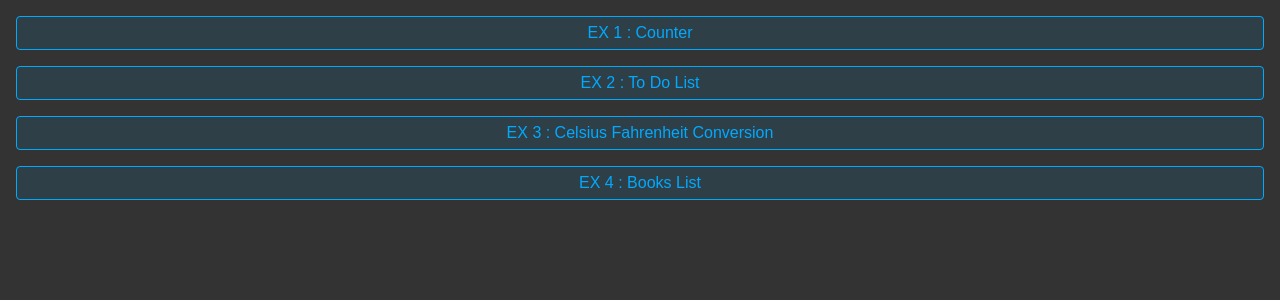
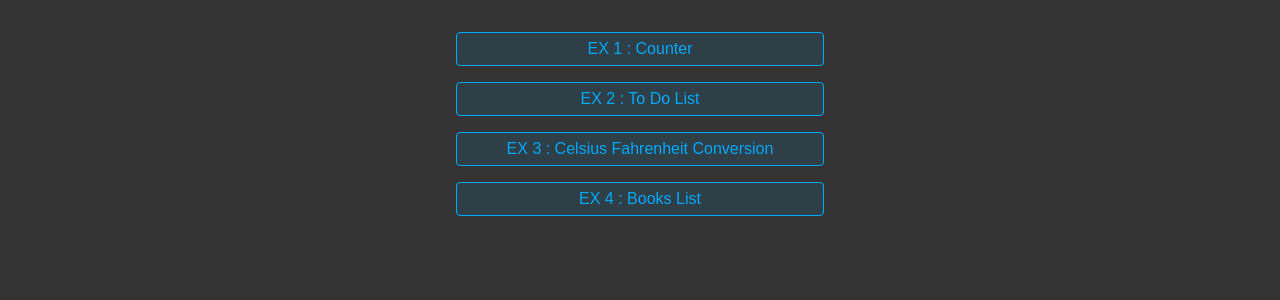
Before and after one commit to ToineF/portefolio-ex-react, a React (Vite) app: page / in a window 1280 px wide. Shown: the top 300 px of the page. Built offline with nearby package versions, Linux system fonts and the light colour scheme.

Commit message:
improved css flex

```diff
--- a/src/App.jsx
+++ b/src/App.jsx
@@ -17,8 +17,8 @@ export default function App() {
         <Route path="/ex1" element={<App1/>}/>
         <Route path="/ex2" element={<App2/>}/>
         <Route path="/ex3" element={<App3/>}/>
-        <Route path="/ex4" element={<App4/>}/>
       </Route>
+      <Route path="/ex4" element={<App4/>}/>
       <Route path="*" element={<AppError/>} />
     </Routes>
     </>
--- a/src/Apps/App1.jsx
+++ b/src/Apps/App1.jsx
@@ -5,7 +5,7 @@ export default function App1() {
   const [number, setNumber] = useState(0)
 
   return (
-    <div className="form-row">
+    <>
       <div>
         <p>{number}</p>
         <button className="btn" onClick={()=>{
@@ -15,6 +15,6 @@ export default function App1() {
           setNumber((n)=>n+1)
         }}>+</button>
       </div>
-    </div>
+    </>
   )
 }
--- a/src/Apps/App2.jsx
+++ b/src/Apps/App2.jsx
@@ -20,10 +20,10 @@ export default function App2() {
 },[])
 
   return (
-    <div className="form-row">
+    <>
       <AddItemMenu todos={todos} setTodos={setTodos}/>
       <h1 className="header0">Todo List</h1>
       <ToDoList todos={todos} setTodos={setTodos}/>
-    </div>
+    </>
   )
 }
--- a/src/Apps/App3.jsx
+++ b/src/Apps/App3.jsx
@@ -17,7 +17,7 @@ export default function App3() {
 
 
   return (
-    <div className="form-row">
+    <>
       <InputForm inputText={"Temperature (Celsius)"} displayValue={celsiusInput} formSubmit={formSubmit} onValueChange={(e) => {
       setCelsiusInput(e.target.value)
       setfahrenheitInput((isNaN(e.target.value) || e.target.value === "")?(e.target.value):(e.target.value*1.8 + 32))}}/>
@@ -25,6 +25,6 @@ export default function App3() {
       setCelsiusInput((isNaN(e.target.value) || e.target.value === "")?(e.target.value):((e.target.value- 32)/1.8 ))
       setfahrenheitInput(e.target.value)}}/>
       <p>{sentence}</p>
-    </div>
+    </>
   )
 }
--- a/src/Apps/App4.jsx
+++ b/src/Apps/App4.jsx
@@ -1,6 +1,7 @@
 import "../styles.css"
 import { useEffect, useState } from "react";
 import BookCard from "../Components/App4/BookCard";
+import NavBar from "../Components/NavBar";
 
 export default function App4() {
   const [books, setBooks] = useState([])
@@ -21,11 +22,18 @@ useEffect(() => {
   return (
     <div className="form-row mw-auto">
       <h1 className="font-bold">Book List:</h1>
+      {/* <div className="flex wrapper flex-row gap-2">
+        <button className="btn">
+          A-Z</button>
+        <button className="btn">
+          Z-A</button>
+      </div> */}
       <div className="grid cards-container gap-4">
         {(isFetching)?(<div>Fetching Data...</div>):(
           books.map(book => <BookCard book={book}></BookCard>
           ))}
       </div>
+      <NavBar/>
     </div>
   )
 }
--- a/src/Apps/AppError.jsx
+++ b/src/Apps/AppError.jsx
@@ -4,7 +4,7 @@ import NavBar from "../Components/NavBar"
 export default function AppError() {
 
   return (
-    <div className="form-row">
+    <div className="form-row wrapper">
       <h2>Error 404</h2>
       <p>Page not found
         <br></br>
--- a/src/Apps/AppHome.jsx
+++ b/src/Apps/AppHome.jsx
@@ -4,7 +4,7 @@ import MenuButton from "../Components/MenuButton"
 export default function AppHome() {
   return (
     <>
-    <div className="form-row">
+    <div className="form-row wrapper">
       <MenuButton name="EX 1 : Counter" link="/ex1"/>
       <MenuButton name="EX 2 : To Do List" link="/ex2"/>
       <MenuButton name="EX 3 : Celsius Fahrenheit Conversion" link="/ex3"/>
--- a/src/Components/NavBar.jsx
+++ b/src/Components/NavBar.jsx
@@ -3,11 +3,11 @@ import { Outlet } from "react-router-dom"
 
 export default function NavBar({name="Menu", link="/"}) {
     return(
-    <>
-    <Outlet/>
-    <div className="form-row">
-        <br></br>
-        <MenuButton name={name} link={link}/>
-    </div>
-    </>)
+    <div className="form-row wrapper">
+        <Outlet/>
+        <div className="form-row">
+            <br></br>
+            <MenuButton name={name} link={link}/>
+        </div>
+    </div>)
 }
--- a/src/styles.css
+++ b/src/styles.css
@@ -6,14 +6,15 @@
   body {
     background: #333;
     color: hsl(200, 100%, 90%);
-    /* max-width: 400px; */
     padding: 1rem;
     margin: 0 auto;
+    min-height: 100%;
+  }
 
-    /* margin: 0px;
-    padding: 8px; */
-    min-height: 100%;
-    /* width: 100%; */
+  .wrapper {
+    max-width: 400px;
+    padding: 1rem;
+    margin: 0 auto;
   }
 
   .new-item-form {
@@ -162,12 +163,8 @@
   }
 
   .mw-auto {
-    /* min-width: 100vw;
-    min-height: 100vh;
-    min-width: 95vw;*/
     width: auto;
     min-height: 100vh;
-
   }
 
   .cards-container {
```
